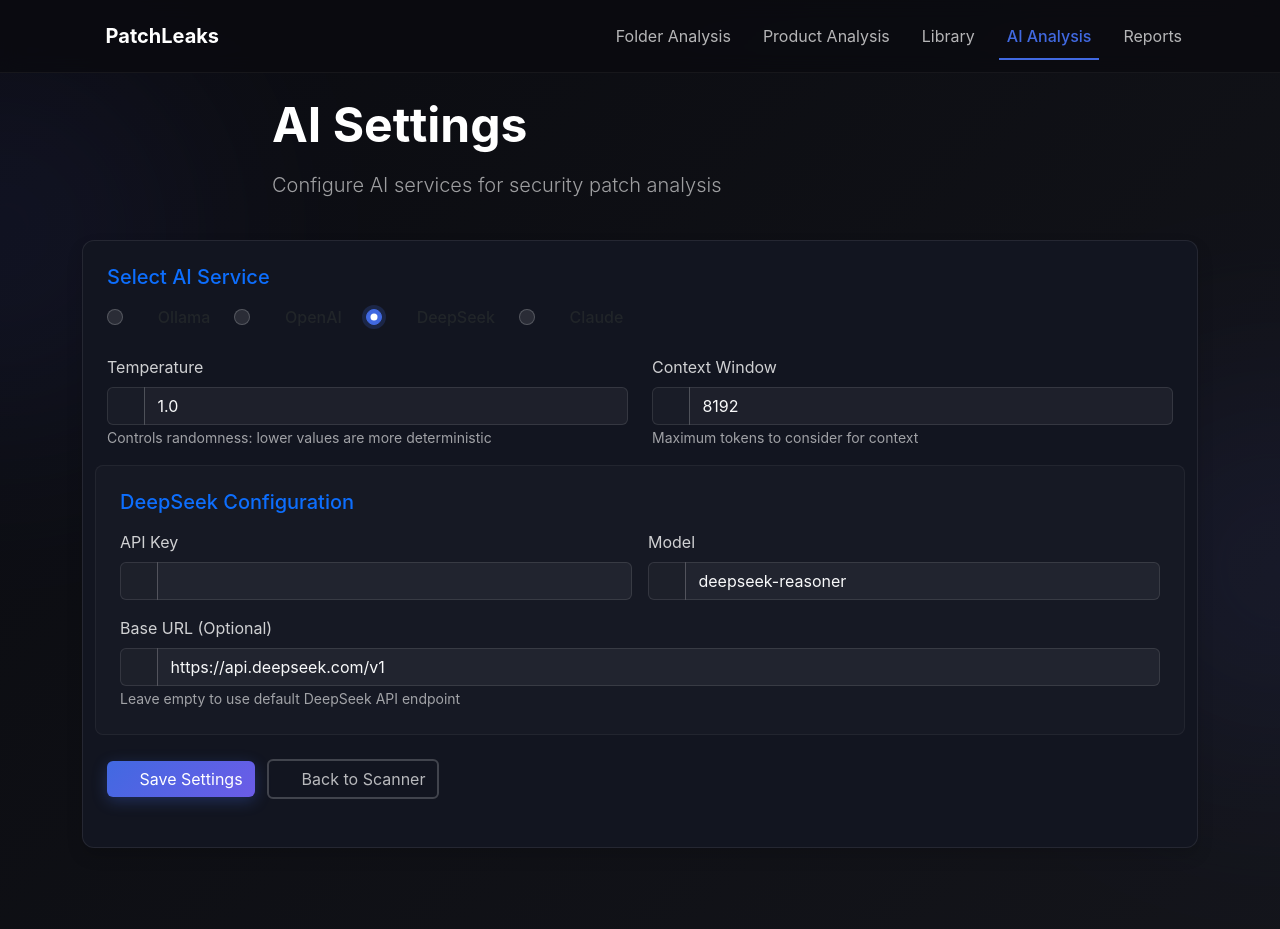
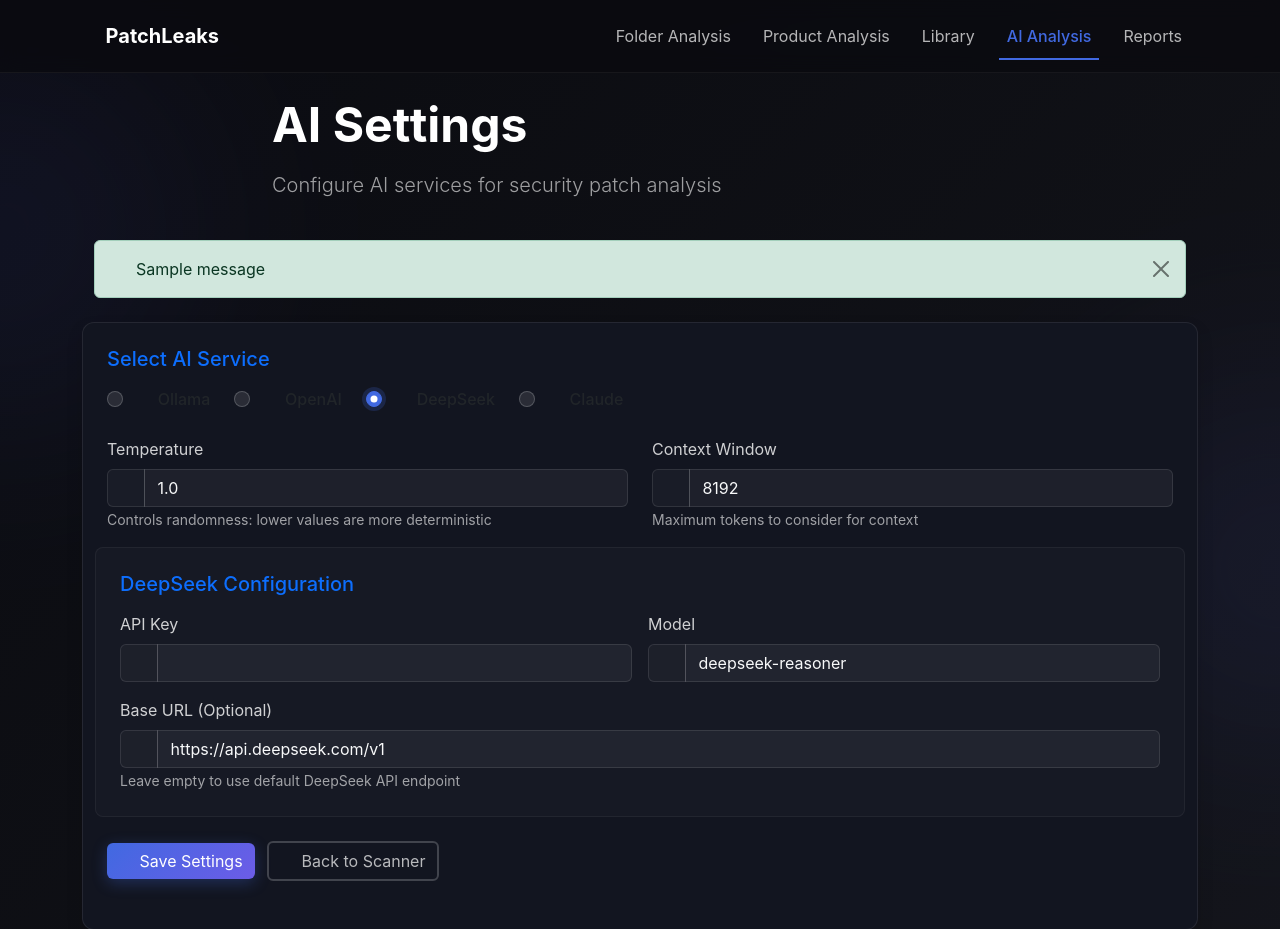
Before and after one commit to hatlesswizard/PatchLeaks, a Flask app: page /ai-settings in a window 1280 px wide; the page is wider, and only the part inside the window is pictured. Shown: the top 929 px of that part. Run offline with Flask 3, Linux system fonts and the light colour scheme; one stand-in notice (Sample message) is shown; some libraries are stand-ins or nearby versions; some web fonts are replaced.

Commit message:
Update ai_settings.html

```diff
--- a/templates/ai_settings.html
+++ b/templates/ai_settings.html
@@ -486,6 +486,21 @@
             </div>
         </div>
 
+        <!-- Flash Messages -->
+        {% with messages = get_flashed_messages(with_categories=true) %}
+            {% if messages %}
+                <div class="container mb-4">
+                    {% for category, message in messages %}
+                        <div class="alert alert-{{ 'danger' if category == 'error' else category }} alert-dismissible fade show">
+                            <i class="fas fa-{{ 'exclamation-triangle' if category in ['error', 'danger'] else 'check-circle' if category == 'success' else 'info-circle' }} me-2"></i>
+                            {{ message }}
+                            <button type="button" class="btn-close" data-bs-dismiss="alert"></button>
+                        </div>
+                    {% endfor %}
+                </div>
+            {% endif %}
+        {% endwith %}
+
         <div class="card shadow">
             <div class="card-body p-4">
                 <form method="post" class="mb-4">
@@ -778,6 +793,7 @@
     </footer>
 
     <script src="/static/js/bootstrap.bundle.min.js"></script>
+    <script src="/static/js/notifications.js"></script>
     <script>
     document.addEventListener('DOMContentLoaded', () => {
         document.querySelectorAll('input[name="ai_service"]').forEach(radio => {
```
